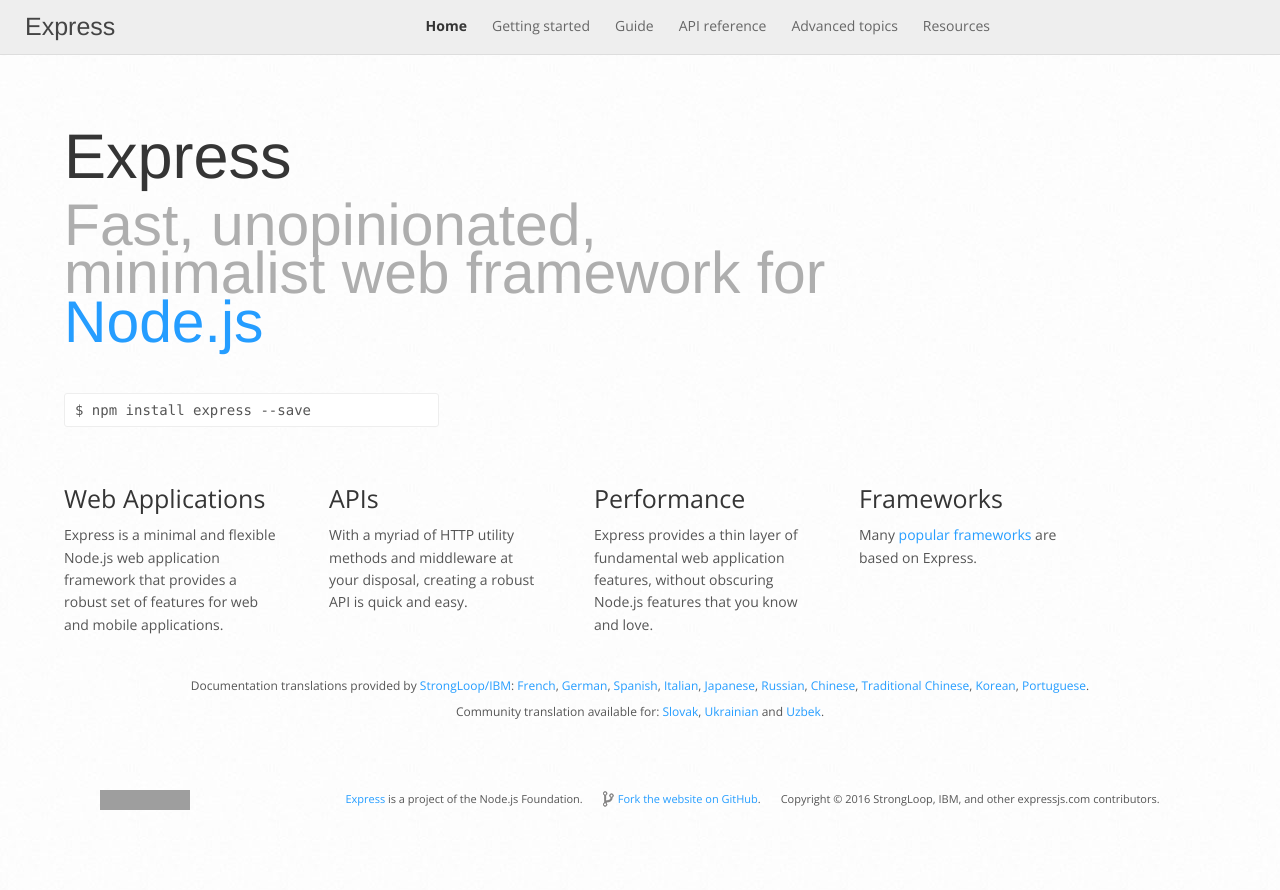
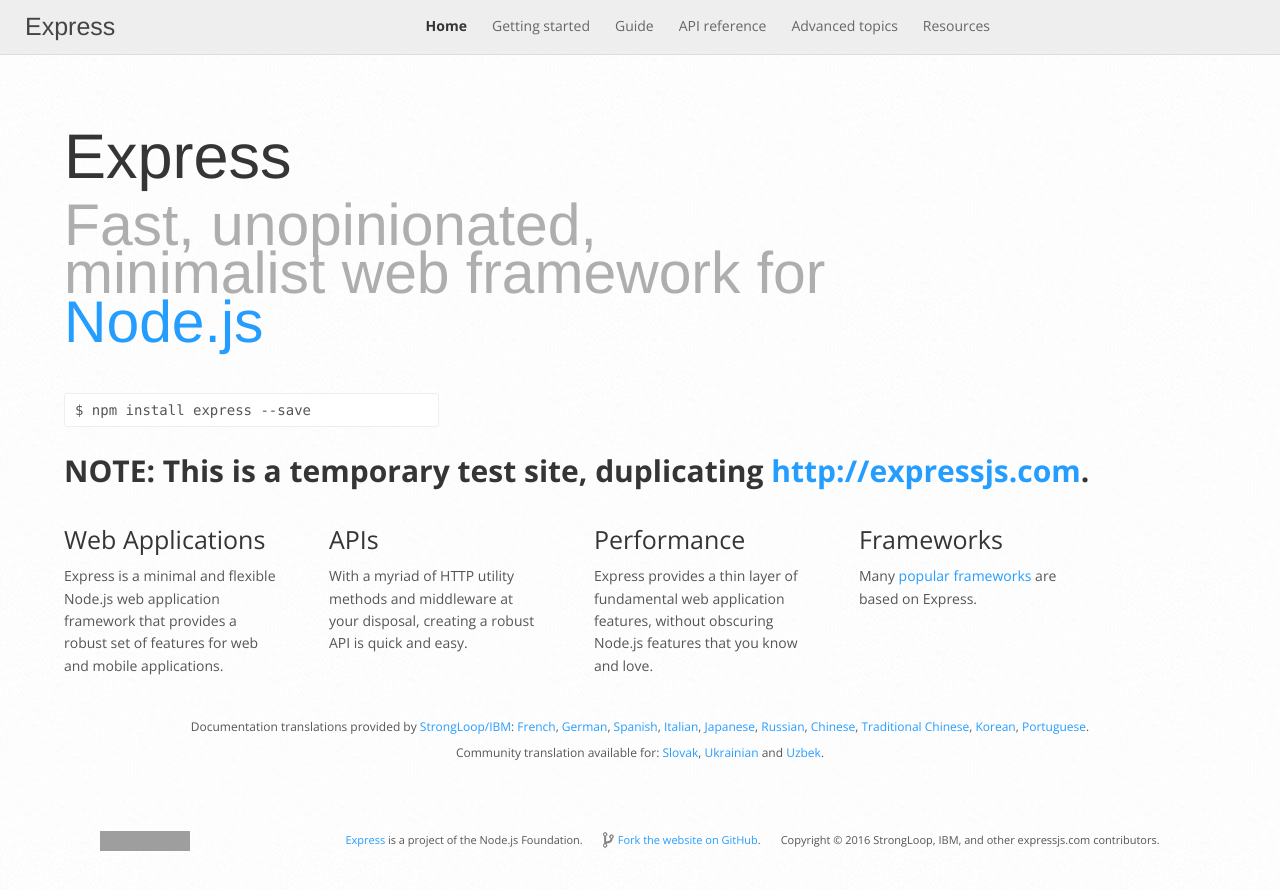
Before and after one commit to crandmck/crandmck.github.io, a Jekyll site: the page built from index.md, in a window 1280 px wide. Shown: the top 890 px of the page. Built offline with Jekyll 4.4.1, drawn with Linux system fonts in a browser that asks for light colours; nearby versions of some CDN libraries; grey boxes are pictures that could not be loaded.

Commit message:
Add disclaimer note

```diff
--- a/index.md
+++ b/index.md
@@ -19,6 +19,8 @@
 </section>
 
 <section id="intro">
+
+  <h1>NOTE: This is a temporary test site, duplicating <a href="http://expressjs.com">http://expressjs.com</a>.</h1>
 
   <div id="boxes" class="clearfix">
       <div id="web-applications">
```
